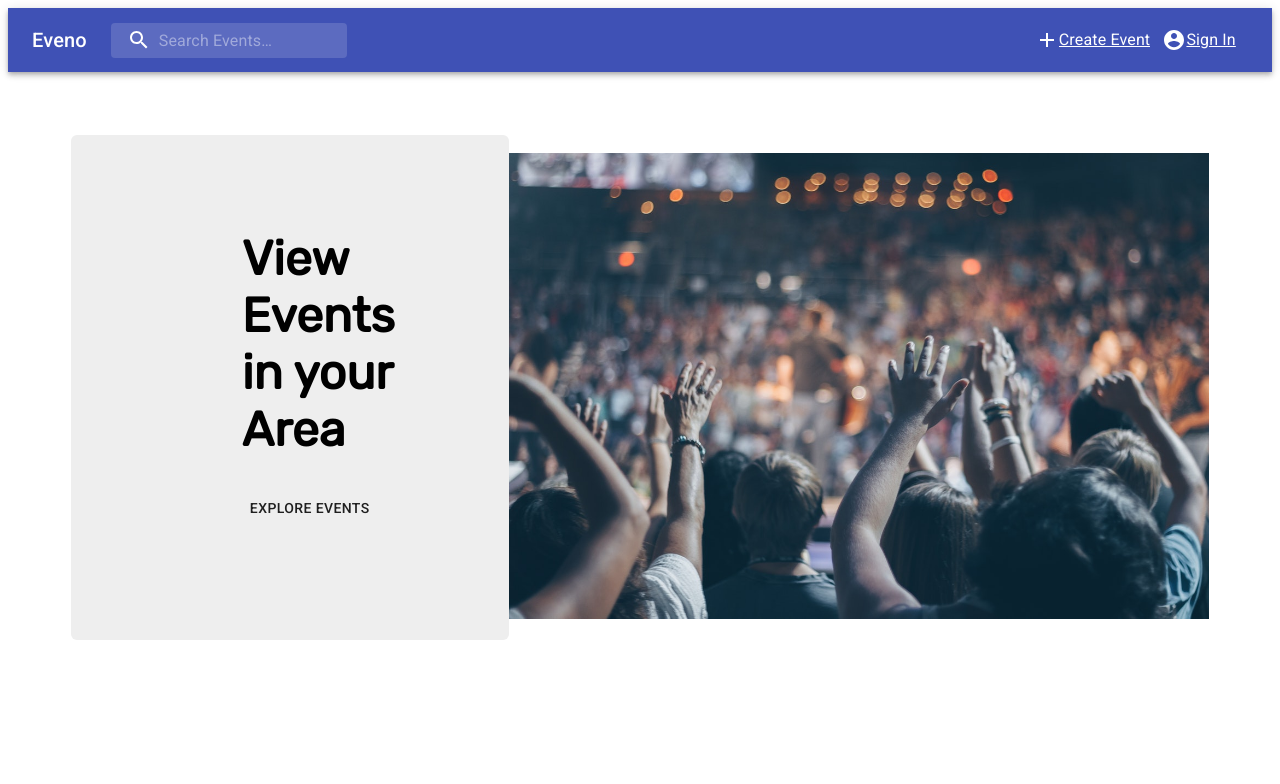
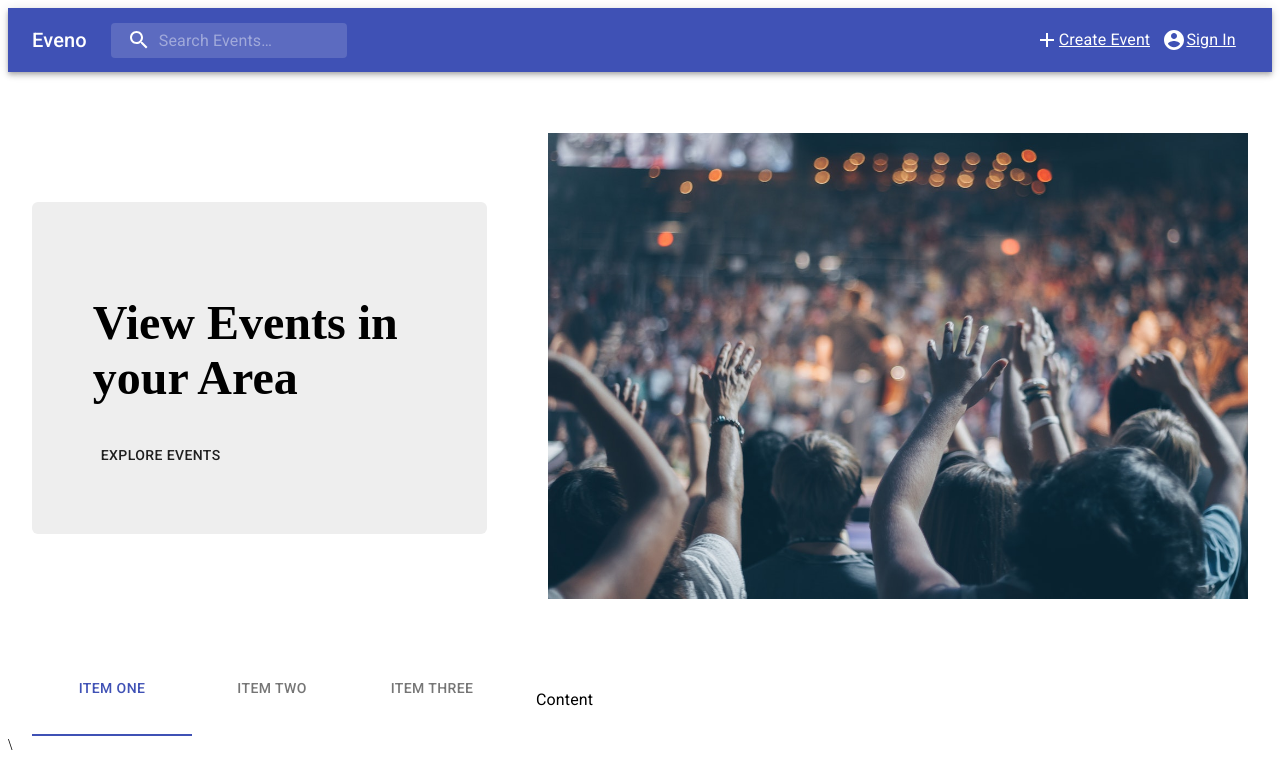
Before and after one commit to chetat/eveno-fe, a React (Create React App) app: page / in a window 1280 px wide. Shown: the top 784 px of the page. Built offline with nearby package versions, Linux system fonts and the light colour scheme.

Commit message:
Add Categories Tab

```diff
--- /dev/null
+++ b/src/components/tabs/index.js
@@ -0,0 +1,69 @@
+import React, { useState } from 'react';
+import Tabs from '@material-ui/core/Tabs';
+import PropTypes from 'prop-types';
+import Typography from '@material-ui/core/Typography';
+import Box from '@material-ui/core/Box';
+import Tab from '@material-ui/core/Tab';
+import styles from './styles'
+
+
+
+const TabPanel = (props) => {
+  const { children, value, index, ...other } = props;
+  return (
+    <Typography
+      component="div"
+      role="tabpanel"
+      hidden={value !== index}
+      id={`simple-tabpanel-${index}`}
+      aria-labelledby={`simple-tab-${index}`}
+      {...other}
+    >
+      {value === index && <Box p={3}>{children}</Box>}
+    </Typography>
+  );
+}
+
+TabPanel.propTypes = {
+  children: PropTypes.node,
+  index: PropTypes.any.isRequired,
+  value: PropTypes.any.isRequired,
+};
+
+
+const CategoriesTabs = () => {
+  const classes = styles();
+  const [value, setValue] = useState(0);
+
+  const handleChange = (event, newValue) => {
+    console.log(event.target)
+    setValue(newValue);
+  };
+  return (
+    <div className={classes.root}>
+      <Tabs
+        value={value}
+        onChange={handleChange}
+        indicatorColor="primary"
+        textColor="primary"
+      >
+        <Tab label="Item One">
+          Hello Tab One
+          </Tab>
+        <Tab label="Item Two" />
+        <Tab label="Item Three" />
+      </Tabs>
+      <TabPanel value={value} index={0}>
+        Content
+      </TabPanel>
+      <TabPanel value={value} index={1}>
+        Item Two
+      </TabPanel>
+      <TabPanel value={value} index={2}>
+        Item Three
+      </TabPanel>
+    </div>
+  );
+}
+
+export default CategoriesTabs;
--- /dev/null
+++ b/src/components/tabs/styles.jsx
@@ -0,0 +1,11 @@
+
+import { makeStyles } from '@material-ui/core/styles';
+
+const styles = makeStyles({
+    root: {
+      display: 'flex',
+      flex:1
+    },
+  });
+
+export default styles;
--- a/src/pages/home/index.js
+++ b/src/pages/home/index.js
@@ -1,14 +1,19 @@
 import React from 'react';
 import Button from '@material-ui/core/Button'
 import image from '../../media/events_home.jpg'
-import './styles.css'
+import styles from './styles'
+import Container from '@material-ui/core/Container';
+import CategoriesTabs from '../../components/tabs';
 
 
 const Home = () => {
+    const classes = styles()
     return (
-        <div className="hero-section grid-container">
-            <div className="hero-text-section">
-                <h1 className="hero-title">View Events in your Area</h1>
+        <React.Fragment>
+        <Container>
+        <div className={classes.gridContainer}>
+            <div className={classes.heroTextSection}>
+                <h1 className={classes.heroTitle}>View Events in your Area</h1>
                 <Button>
                     Explore Events
                 </Button>
@@ -17,6 +22,10 @@ const Home = () => {
                 <img src={image} alt="Event" width="700"/>
             </div>
         </div>
+        <CategoriesTabs />
+        </Container>
+\
+        </React.Fragment>
     )
 };
 
--- a/src/pages/home/styles.css
+++ /dev/null
@@ -1,24 +0,0 @@
-
-@import url('https://fonts.googleapis.com/css?family=Rubik&display=swap');
-
-.grid-container{
-    display: flex;
-    margin: 5% 5% 5% 5%;
-    align-items: center;
-}
-.hero-text-section{
-    padding: 5.5% 10% 10% 15%;
-    background-color: #eee;
-    margin-right: 0;
-    border: aqua;
-    border-radius: 6px;
-}
-.hero-image-section {
-    position: relative;
-}
-
-.hero-title{
-    font-weight: 700;
-    font-size: 3rem;
-    font-family: 'Rubik', sans-serif;
-}
--- /dev/null
+++ b/src/pages/home/styles.jsx
@@ -0,0 +1,27 @@
+import { makeStyles } from '@material-ui/core/styles';
+
+
+const styles = makeStyles((theme) => ({
+ gridContainer: {
+     display: 'flex',
+     margin: '5% 0',
+     alignItems: 'center'
+ },
+ heroTextSection: {
+    padding: '5%',
+    backgroundColor: '#eee',
+    marginRight: '5%',
+    border: 'aqua',
+    borderRadius: '6px'
+ },
+ heroImageSection: {
+    position: 'relative'
+},
+heroTitle: {
+    fontWeight: '700',
+    fontSize: '3rem',
+    fontFamily: 'Rubik'
+}
+}));
+
+export default styles;
```
Also changed, not shown: src/components/tabsPanel/index.js (added).
